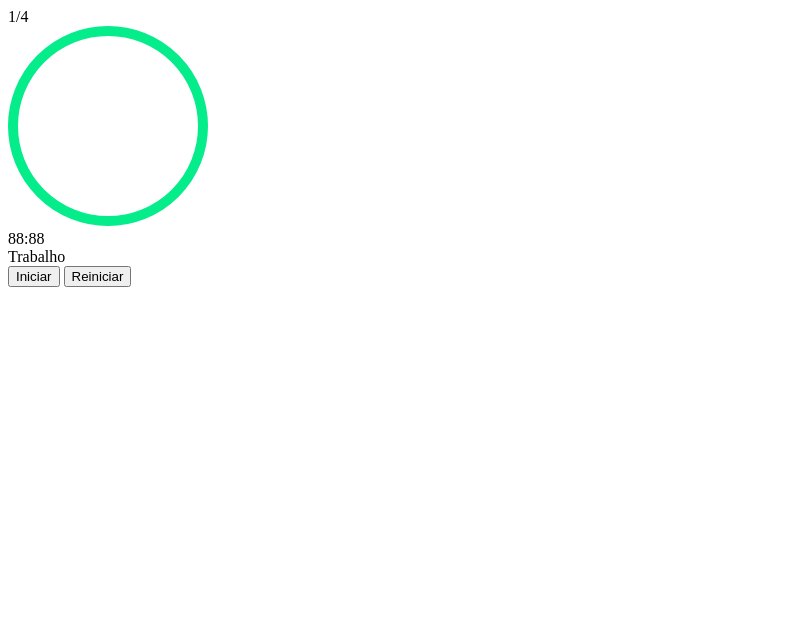
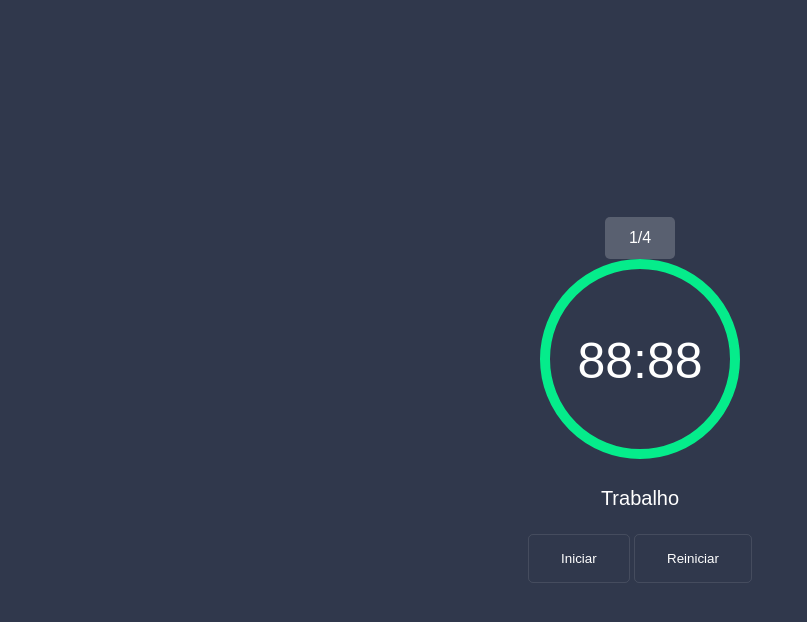
Before and after one commit to JefMacedo/pomodoro, a plain HTML site: page index.html in a window 1280 px wide. Shown: the whole page, without its empty margins (0-807 px from the left). Drawn offline with Linux system fonts and the light colour scheme.

Commit message:
Estilização da pagina

```diff
--- a/styles.css
+++ b/styles.css
@@ -2,9 +2,59 @@
     --time-color: #05ec8b;
 }
 
-/* body {
-    background-color: #000;
-} */
+html, body {
+    height: 100%;
+}
+
+body {
+    margin: 0;
+    font-family: Arial, Helvetica, sans-serif;
+    background-color: #30384c;
+    color: #ffffff;
+}
+
+button {
+    padding: 16px 32px;
+    background-color: transparent;
+    border: 1px solid rgba(255, 255, 255, .1);
+    color: #ffffff;
+    border-radius: 5px;
+    cursor: pointer;
+}
+button:hover {
+    opacity: .65;
+}
+
+.main {
+    display: flex;
+    flex-flow: column;
+    justify-content:center;
+    align-items: center;
+    height: 100%;
+}
+
+.turns {
+    background-color: rgba(255, 255, 255, 0.2);
+    padding: 12px 24px;
+    border-radius: 5px;
+}
+
+.time-container {
+    position: relative;
+}
+
+.time {
+    position: absolute;
+    top: 50%;
+    left: 50%;
+    transform: translate(-50%, -50%);
+    font-size: 50px;
+}
+
+.time-mode {
+    padding:24px;
+    font-size: 20px;
+}
 
 .circle-container {
     transform: rotate(-90deg);
```
